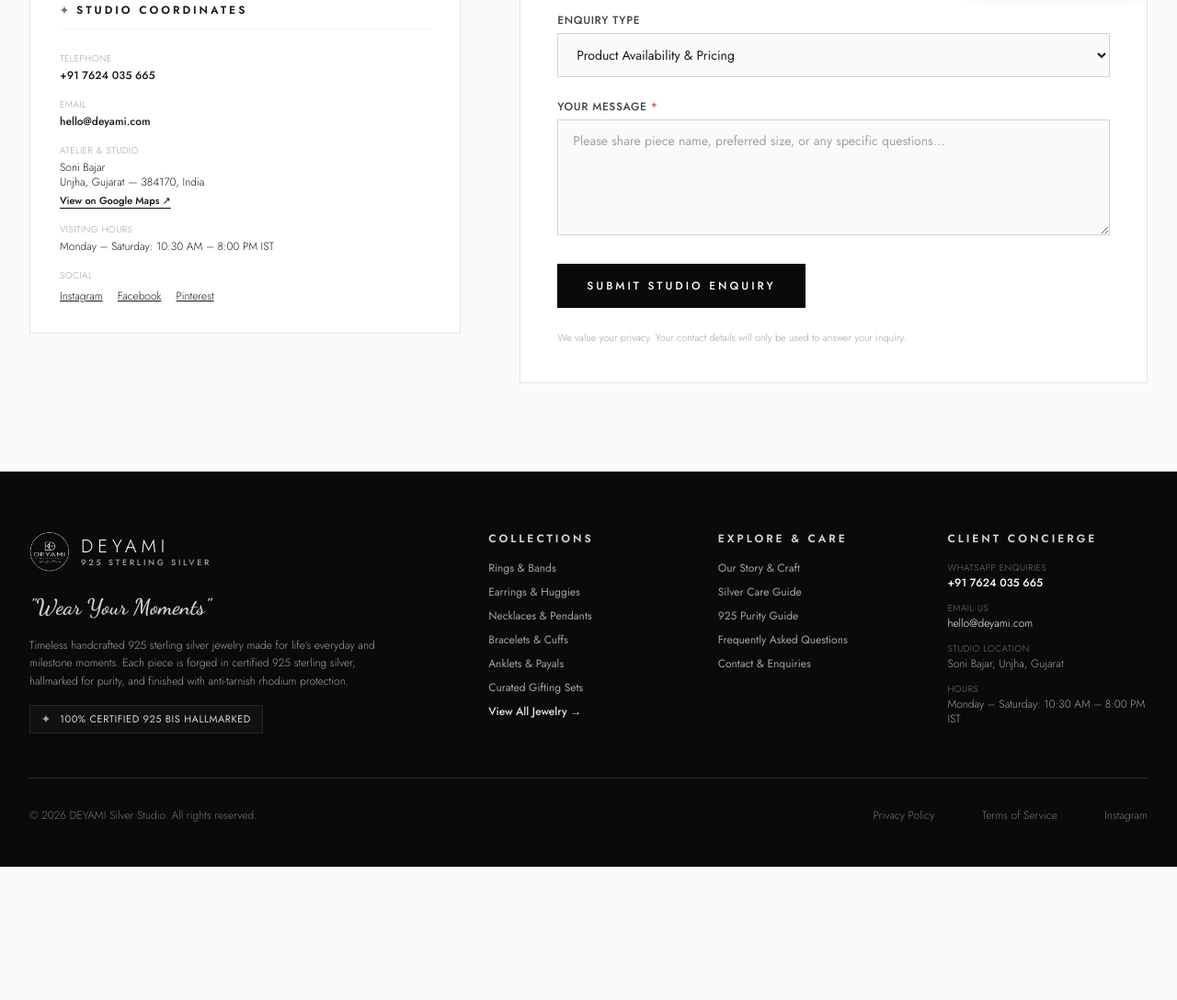
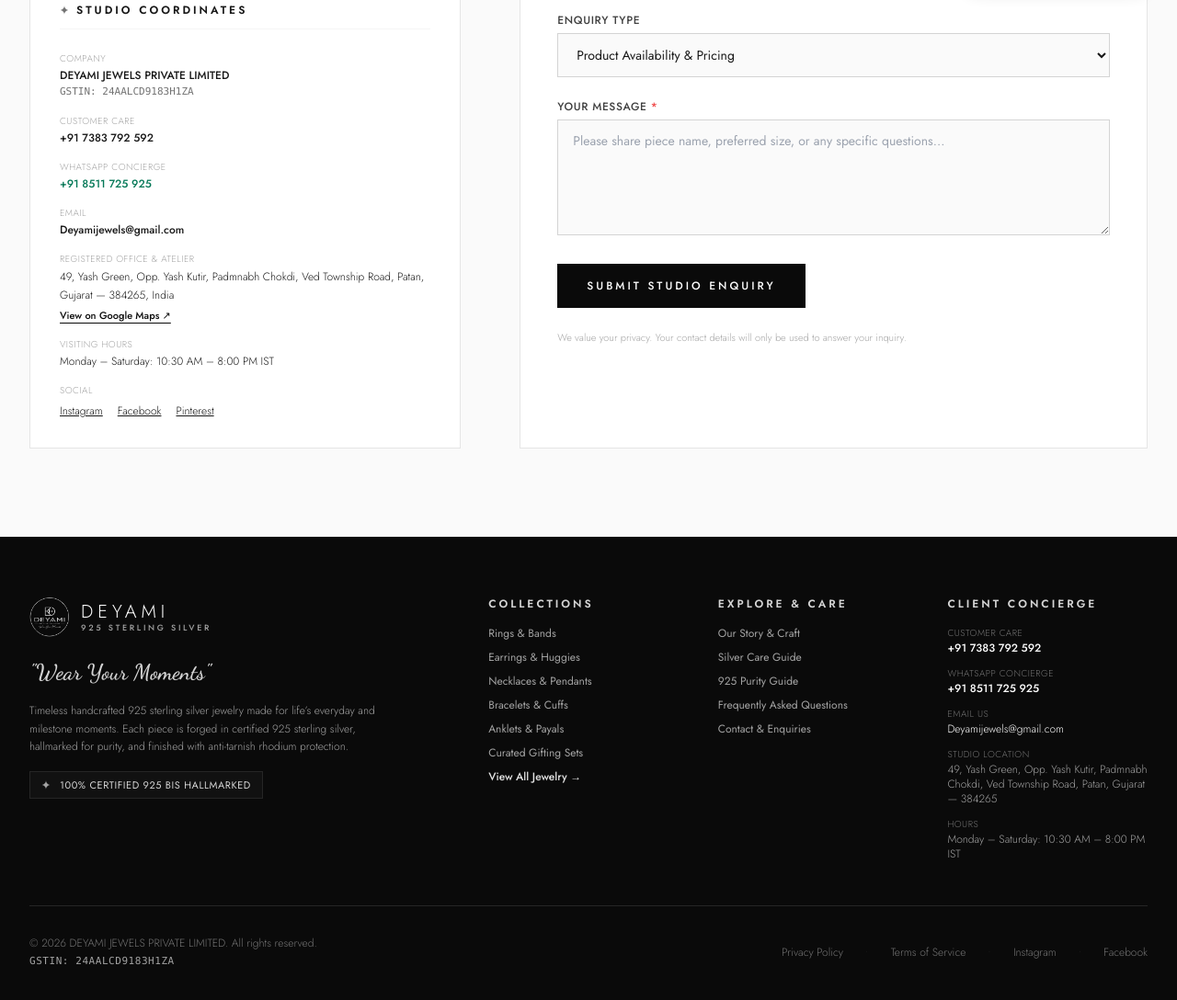
Before and after one commit to Anacondanamasi/Deyami_Jewellers, an Astro site: page /contact in a window 1280 px wide. Shown: the part 788-1876 px from the top of the page at 92% size. Before the commit the page ends 1731 px from the top, so only its background shows below. Built offline with nearby package versions, Linux system fonts and the light colour scheme; Astro itself is replaced by a stand-in of ours.

Commit message:
Update contact info, company name, GSTIN, and address

```diff
--- a/src/components/global/Footer.astro
+++ b/src/components/global/Footer.astro
@@ -84,7 +84,13 @@ const currentYear = new Date().getFullYear();
         </h3>
         <div class="space-y-3 text-xs text-neutral-400 font-light">
           <p>
-            <span class="block text-neutral-500 text-[10px] uppercase tracking-wider">WhatsApp Enquiries</span>
+            <span class="block text-neutral-500 text-[10px] uppercase tracking-wider">Customer Care</span>
+            <a href={`tel:${siteConfig.contact.phoneRaw}`} class="text-white hover:text-neutral-300 transition-colors font-medium">
+              {siteConfig.contact.phone}
+            </a>
+          </p>
+          <p>
+            <span class="block text-neutral-500 text-[10px] uppercase tracking-wider">WhatsApp Concierge</span>
             <a href={waUrl} target="_blank" rel="noopener noreferrer" class="text-white hover:text-emerald-400 transition-colors font-medium">
               {siteConfig.contact.whatsapp.display}
             </a>
@@ -97,7 +103,7 @@ const currentYear = new Date().getFullYear();
           </p>
           <p>
             <span class="block text-neutral-500 text-[10px] uppercase tracking-wider">Studio Location</span>
-            <span>{siteConfig.contact.address.street}, {siteConfig.contact.address.city}, {siteConfig.contact.address.state}</span>
+            <span>{siteConfig.contact.address.street}, {siteConfig.contact.address.city}, {siteConfig.contact.address.state} — {siteConfig.contact.address.pincode}</span>
           </p>
           <p>
             <span class="block text-neutral-500 text-[10px] uppercase tracking-wider">Hours</span>
@@ -109,9 +115,16 @@ const currentYear = new Date().getFullYear();
 
     <!-- Bottom Bar -->
     <div class="pt-8 flex flex-col sm:flex-row items-center justify-between gap-4 text-xs text-neutral-500 font-light">
-      <p>
-        &copy; {currentYear} {siteConfig.legalName}. All rights reserved.
-      </p>
+      <div>
+        <p>
+          &copy; {currentYear} {siteConfig.legalName}. All rights reserved.
+        </p>
+        {siteConfig.gstin && (
+          <p class="text-[11px] text-neutral-400 mt-1 font-mono tracking-wider">
+            GSTIN: {siteConfig.gstin}
+          </p>
+        )}
+      </div>
 
       <div class="flex items-center gap-6">
         <a href="/privacy-policy" class="hover:text-neutral-300 transition-colors">Privacy Policy</a>
@@ -121,6 +134,10 @@ const currentYear = new Date().getFullYear();
         <a href={siteConfig.socials.instagram} target="_blank" rel="noopener noreferrer" class="hover:text-neutral-300 transition-colors">
           Instagram
         </a>
+        <span class="text-neutral-800">•</span>
+        <a href={siteConfig.socials.facebook} target="_blank" rel="noopener noreferrer" class="hover:text-neutral-300 transition-colors">
+          Facebook
+        </a>
       </div>
     </div>
   </div>
--- a/src/components/home/InstagramStrip.astro
+++ b/src/components/home/InstagramStrip.astro
@@ -28,7 +28,7 @@ const feed = [
       rel="noopener noreferrer"
       class="text-xs text-neutral-500 hover:text-black tracking-widest font-mono mt-1 inline-block transition-colors"
     >
-      @deyami_silver
+      {siteConfig.socials.instagramHandle}
     </a>
   </div>
 
--- a/src/config/site.ts
+++ b/src/config/site.ts
@@ -7,6 +7,7 @@
 export interface SiteConfig {
   name: string;
   legalName: string;
+  gstin?: string;
   descriptor: string;
   tagline: string;
   subtagline: string;
@@ -20,24 +21,31 @@ export interface SiteConfig {
   };
   contact: {
     whatsapp: {
-      number: string; // International format without spaces or symbols for wa.me link (TODO: Replace with owner's number)
+      number: string; // International format without spaces or symbols for wa.me link
       display: string;
       defaultMessage: string;
     };
-    phone: string;
+    phone: string; // Customer care display
+    phoneRaw: string; // tel: link format
     email: string;
     address: {
+      building: string;
       street: string;
+      locality: string;
+      landmark: string;
       city: string;
+      district: string;
       state: string;
       pincode: string;
       country: string;
+      formatted: string;
       mapsUrl: string;
     };
     hours: string;
   };
   socials: {
     instagram: string;
+    instagramHandle: string;
     facebook: string;
     pinterest: string;
   };
@@ -63,7 +71,8 @@ export interface SiteConfig {
 
 export const siteConfig: SiteConfig = {
   name: 'DEYAMI',
-  legalName: 'DEYAMI Silver Studio',
+  legalName: 'DEYAMI JEWELS PRIVATE LIMITED',
+  gstin: '24AALCD9183H1ZA',
   descriptor: '925 Sterling Silver',
   tagline: 'Wear Your Moments',
   subtagline: 'Timeless handcrafted 925 sterling silver jewelry made for life’s everyday and milestone moments.',
@@ -77,26 +86,33 @@ export const siteConfig: SiteConfig = {
   },
   contact: {
     whatsapp: {
-      number: '917624035665',
-      display: '+91 7624 035 665',
+      number: '918511725925',
+      display: '+91 8511 725 925',
       defaultMessage: 'Hello DEYAMI, I am interested in exploring your 925 Sterling Silver jewelry collection.',
     },
-    phone: '+91 7624 035 665',
-    email: 'hello@deyami.com', // TODO: Replace with real email address
+    phone: '+91 7383 792 592',
+    phoneRaw: '+917383792592',
+    email: 'Deyamijewels@gmail.com',
     address: {
-      street: 'Soni Bajar',
-      city: 'Unjha',
+      building: '49, YASH GREEN',
+      street: '49, Yash Green, Opp. Yash Kutir, Padmnabh Chokdi, Ved Township Road',
+      locality: 'Opp. Yash Kutir',
+      landmark: 'Ved Township Road',
+      city: 'Patan',
+      district: 'Patan',
       state: 'Gujarat',
-      pincode: '384170',
+      pincode: '384265',
       country: 'India',
-      mapsUrl: 'https://maps.google.com/?q=Soni+Bajar+Unjha+Gujarat+India',
+      formatted: '49, Yash Green, Opp. Yash Kutir, Padmnabh Chokdi, Ved Township Road, Patan, Gujarat — 384265, India',
+      mapsUrl: 'https://maps.app.goo.gl/5RVo2x2NjUp9eCSh6',
     },
     hours: 'Monday – Saturday: 10:30 AM – 8:00 PM IST',
   },
   socials: {
-    instagram: 'https://instagram.com/deyami_silver', // TODO: Replace with real Instagram profile
-    facebook: 'https://facebook.com/deyamisilver', // TODO: Replace with real Facebook page
-    pinterest: 'https://pinterest.com/deyamisilver', // TODO: Replace with real Pinterest profile
+    instagram: 'https://www.instagram.com/deyamijewels?utm_source=qr&stkn=NTViajIzYzgxemtl',
+    instagramHandle: '@deyamijewels',
+    facebook: 'https://www.facebook.com/share/1CVeHKBwMU/',
+    pinterest: 'https://pinterest.com/deyamijewels',
   },
   settings: {
     showPrices: true, // Toggle true/false to show/hide "Starting from ₹X"
--- a/src/pages/contact.astro
+++ b/src/pages/contact.astro
@@ -78,9 +78,24 @@ const waUrl = getWhatsAppUrl({
 
           <div class="space-y-4 text-xs font-light text-neutral-600">
             <div>
-              <span class="block text-neutral-400 uppercase tracking-wider text-[10px] mb-0.5">Telephone</span>
-              <a href={`tel:${siteConfig.contact.phone}`} class="text-neutral-900 font-medium hover:underline">
+              <span class="block text-neutral-400 uppercase tracking-wider text-[10px] mb-0.5">Company</span>
+              <p class="text-neutral-900 font-medium">{siteConfig.legalName}</p>
+              {siteConfig.gstin && (
+                <p class="text-[11px] text-neutral-500 font-mono mt-0.5">GSTIN: {siteConfig.gstin}</p>
+              )}
+            </div>
+
+            <div>
+              <span class="block text-neutral-400 uppercase tracking-wider text-[10px] mb-0.5">Customer Care</span>
+              <a href={`tel:${siteConfig.contact.phoneRaw}`} class="text-neutral-900 font-medium hover:underline">
                 {siteConfig.contact.phone}
+              </a>
+            </div>
+
+            <div>
+              <span class="block text-neutral-400 uppercase tracking-wider text-[10px] mb-0.5">WhatsApp Concierge</span>
+              <a href={waUrl} target="_blank" rel="noopener noreferrer" class="text-emerald-700 font-medium hover:underline">
+                {siteConfig.contact.whatsapp.display}
               </a>
             </div>
 
@@ -92,10 +107,9 @@ const waUrl = getWhatsAppUrl({
             </div>
 
             <div>
-              <span class="block text-neutral-400 uppercase tracking-wider text-[10px] mb-0.5">Atelier & Studio</span>
-              <p class="text-neutral-900">
-                {siteConfig.contact.address.street}<br />
-                {siteConfig.contact.address.city}, {siteConfig.contact.address.state} — {siteConfig.contact.address.pincode}, {siteConfig.contact.address.country}
+              <span class="block text-neutral-400 uppercase tracking-wider text-[10px] mb-0.5">Registered Office & Atelier</span>
+              <p class="text-neutral-900 leading-relaxed">
+                {siteConfig.contact.address.formatted}
               </p>
               <a
                 href={siteConfig.contact.address.mapsUrl}
--- a/src/pages/terms.astro
+++ b/src/pages/terms.astro
@@ -48,7 +48,7 @@ const breadcrumbs = [
       <section>
         <h3 class="text-sm font-semibold uppercase tracking-wider text-neutral-900 mb-2">4. Governing Law</h3>
         <p>
-          These terms and all concierge communications shall be governed by and interpreted under the laws of India, with exclusive jurisdiction in the courts of {siteConfig.contact.address.state}, India.
+          These terms and all concierge communications shall be governed by and interpreted under the laws of India, with exclusive jurisdiction in the courts of {siteConfig.contact.address.city}, {siteConfig.contact.address.state}, India.
         </p>
       </section>
     </div>
--- a/src/utils/schema.ts
+++ b/src/utils/schema.ts
@@ -6,6 +6,8 @@ export function getOrganizationSchema() {
     '@type': 'JewelryStore',
     name: siteConfig.name,
     legalName: siteConfig.legalName,
+    taxID: siteConfig.gstin,
+    vatID: siteConfig.gstin,
     url: siteConfig.url,
     logo: `${siteConfig.url}${siteConfig.logo.transparent}`,
     image: `${siteConfig.url}${siteConfig.ogImage}`,
```
